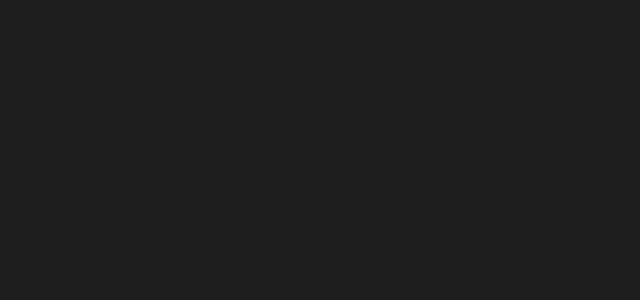
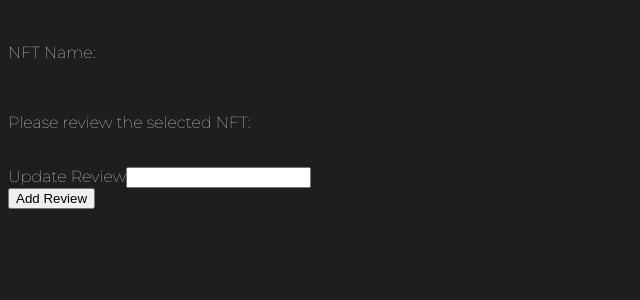
Before and after one commit to alynaliu/NFTer, a React (Create React App) app in the folder frontend/: page /reviewnft in a window 1280 px wide. Before the commit this address had no page. Shown: the top 300 px of the page, without its empty margins (0-640 px from the left). Built offline with nearby package versions, Linux system fonts and the light colour scheme; no server answers.

Commit message:
Add NFT Review Page

```diff
--- a/frontend/src/App.js
+++ b/frontend/src/App.js
@@ -4,7 +4,8 @@
 import CreateNFT from "./CreateNFT";
 import EditNFT from "./EditNFT";
 import Nft  from "./Nft";
-import Account from "./Account"
+import Account from "./Account";
+import ReviewNFT from "./ReviewNFT"
 
 import {
   BrowserRouter as Router,
@@ -24,6 +25,7 @@
           <Route path="/editnft" element={<EditNFT/>}/>
           <Route path="/nft" element={<Nft/>}/>
           <Route path="/account" element={<Account/>}/>
+          <Route path="/reviewnft" element={<ReviewNFT/>}/>
         </Routes>
       </Router>
     );
--- /dev/null
+++ b/frontend/src/ReviewNFT.js
@@ -0,0 +1,69 @@
+import './styles/style.css';
+import React, { useEffect, useState } from "react";
+import { useNavigate, useSearchParams } from "react-router-dom";
+import { authenticateAction } from "./comps/authenticate"
+import axios from "axios";
+
+function ReviewNFT(){
+
+    const [nft, setNFT] = useState({});
+    const [searchParams] = useSearchParams();
+    const navigate = useNavigate();
+    const [NFTReview, setNFTReview] = useState();
+
+    useEffect(() => {
+        const query = searchParams.get('id')
+        axios.get("/api/nft/listing", {
+            params:{
+               id: query
+            }
+        }).then((res) => {
+            setNFT(res.data)
+        });
+    }, []);
+
+    async function review(){
+        const [publicAddress, signature] = await authenticateAction(navigate);
+        const response = await axios.put("/api/nft/listing", {
+            listingID: nft._id,
+            nftReview: NFTReview
+
+            }, {
+                params:
+                {
+                publicAddress: publicAddress,
+                signature: signature
+                }
+        })
+
+    }
+
+
+    return (
+        <div>
+            <img src={nft.imageUrl}/>
+            <p>NFT Name: {nft.name}</p>
+            <br></br>
+            <div>
+
+            <p>Please review the selected NFT: {nft.name}</p>
+                <br></br>
+                <label>
+                    Update Review
+                    <input type="text" name="NFTReview" onChange={(e) => setNFTReview(e.target.value)} />
+                </label>
+
+            <br></br>
+            <button onClick={() => review()}> Add Review</button>
+
+            </div>
+        </div>
+    )
+
+
+
+
+
+
+}
+export default ReviewNFT;
```
